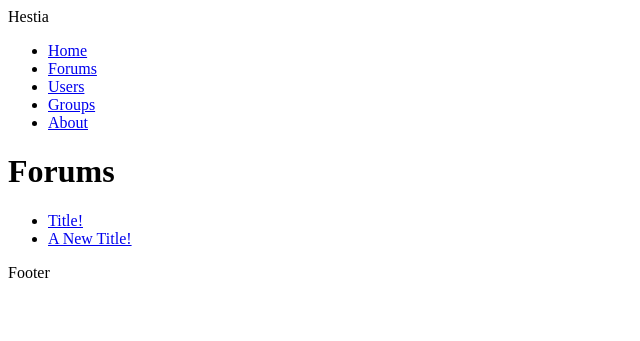
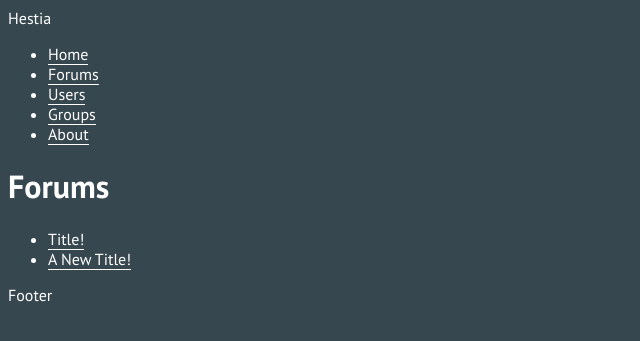
Before and after one commit to tomual/Hestia, a Django app: page /forums/ in a window 1280 px wide. Shown: the top 341 px of the page, without its empty margins (0-640 px from the left). Run offline with Django 3.2, Linux system fonts and the light colour scheme; data comes from the database, SQL or seed files in the repository.

Commit message:
Static file setup - CSS

```diff
--- /dev/null
+++ b/forums/static/forums/style.css
@@ -0,0 +1,13 @@
+@import url('https://fonts.googleapis.com/css?family=PT+Sans:400,700');
+
+body {
+	background: #37474F;
+	color: #FFF;
+	font-family: 'PT Sans', sans-serif;
+}
+
+a {
+	color: #FFF;
+	text-decoration: none;
+	border-bottom: 1px solid #FFF;
+}
--- a/forums/templates/forums/base.html
+++ b/forums/templates/forums/base.html
@@ -1,7 +1,10 @@
+{% load static %}
+
 <!DOCTYPE html>
 <html>
 <head>
 	<title>{% block title %}{% endblock %} | Hestia</title>
+	<link rel="stylesheet" type="text/css" href="{% static 'forums/style.css' %}" />
 </head>
 <body>
 
```
